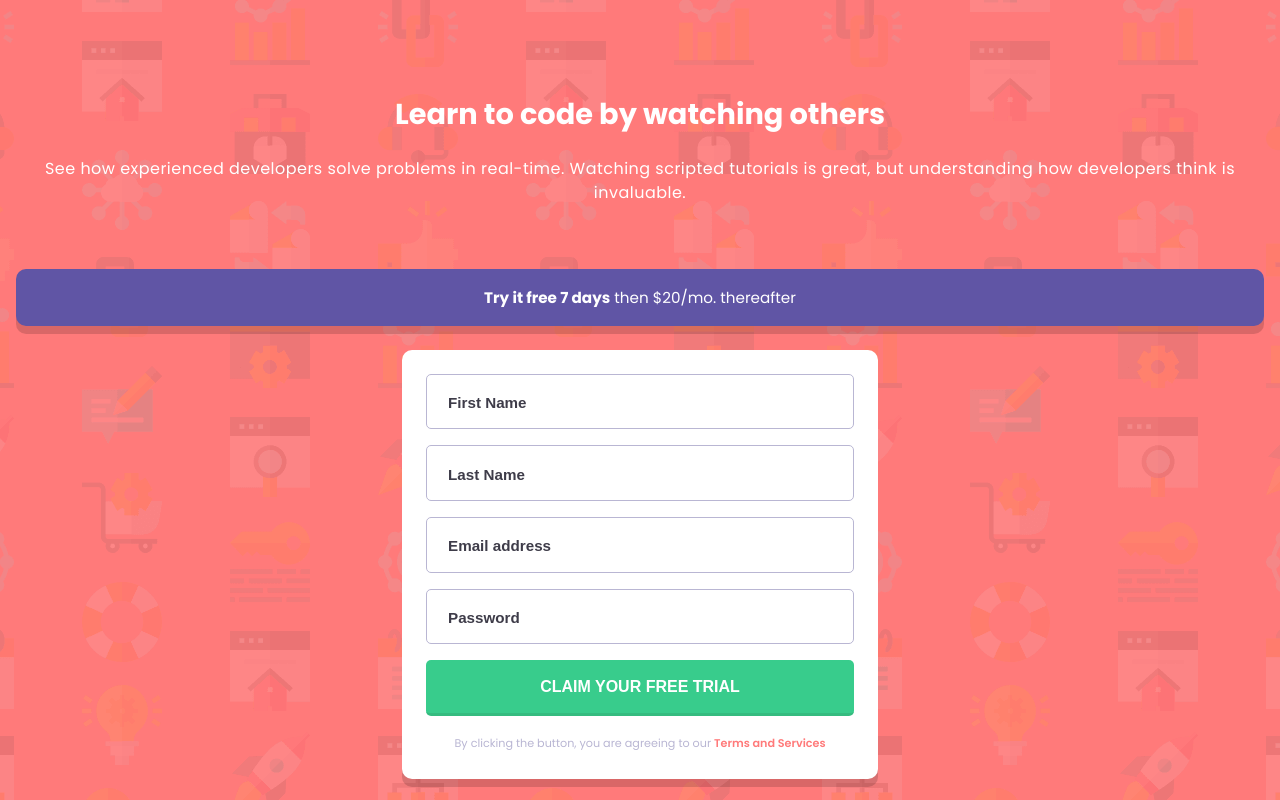
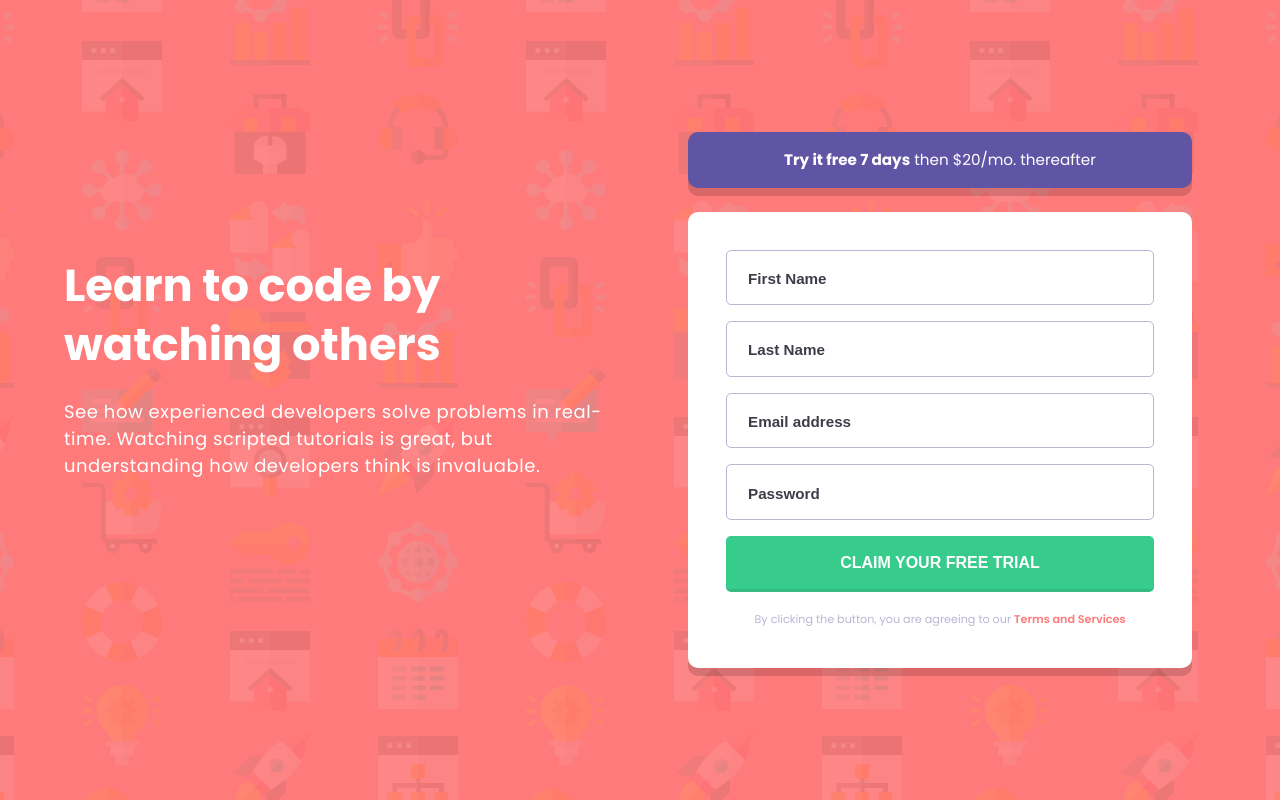
Before and after one commit to NorimNori/intro-component-singup-form, a React (Vite) app: page / in a window 1280 px wide. Built offline with nearby package versions, Linux system fonts and the light colour scheme.

Commit message:
feat: add desktop layout

```diff
--- a/src/App.scss
+++ b/src/App.scss
@@ -10,13 +10,29 @@ body {
         size: cover;
         attachment: fixed;
     }
+}
 
-    @media (min-width: 1024px) {
-        background-image: url('./assets/images/bg-intro-desktop.png');
-    }
+main {
+    max-width: 40rem;
 }
 
 .trial {
     @include mixins.center-grid;
     gap: 1.5rem;
 }
+
+@media screen and (min-width: 1024px) {
+
+    body {
+        background-image: url('./assets/images/bg-intro-desktop.png');
+    }
+
+    main {
+        @include mixins.center-grid;
+        grid-template-columns: 1fr 1fr;
+
+        max-width: 85rem;
+        padding: 0 3rem;
+        gap: 3rem;
+    }
+}
--- a/src/components/Form/Form.scss
+++ b/src/components/Form/Form.scss
@@ -12,12 +12,16 @@
     white-space: nowrap;
 }
 
+.form-container {
+    width: 100%;
+}
+
 .form {
     width: 100%;
     display: grid;
     gap: 1rem;
     border-radius: 10px;
-    padding: 1.5rem;
+    padding: clamp(1.5rem, 1.008rem + 1.658vw, 2.5rem);
     text-align: center;
     background-color: colors.$white;
     box-shadow: 0px 8px 0 colors.$transparentBlack;
--- a/src/components/Hero/Hero.scss
+++ b/src/components/Hero/Hero.scss
@@ -6,16 +6,22 @@
     line-height: 1.5;
 
     &__title {
-        font-size: 1.8rem;
+        font-size: clamp(1.8rem, 1.209rem + 1.99vw, 3rem);
         font-weight: 700;
         line-height: 1.3;
         padding-bottom: 1.5rem;
     }
 
     &__description {
-        font-size: 1rem;
+        font-size: clamp(1rem, 0.926rem + 0.249vw, 1.15rem);
         font-weight: 400;
         letter-spacing: .03em;
         padding-bottom: 4rem;
     }
 }
+
+@media screen and (min-width: 1024px) {
+    .hero {
+        text-align: left;
+    }
+}
```
Also changed, not shown: src/index.scss (line endings or trailing spaces).
